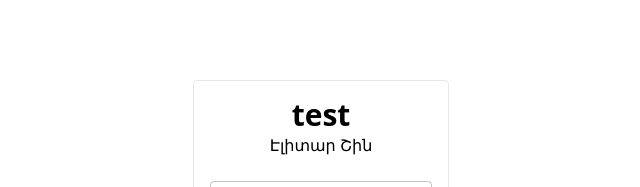
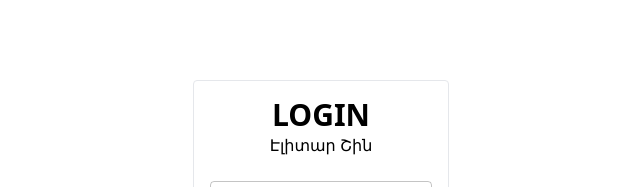
Before and after one commit to elitarshin/elitarshin, a React (Vite) app: page /Admin in a window 1280 px wide. Shown: the top 187 px of the page, without its empty margins (319-959 px from the left). Built offline with nearby package versions, Linux system fonts and the light colour scheme.

Commit message:
add new commit

```diff
--- a/src/components/login/Login.jsx
+++ b/src/components/login/Login.jsx
@@ -39,7 +39,7 @@
     <div className=' mt-20 flex justify-center'>
       <div className='w-1/5 p-20 flex flex-col items-center justify-center gap-6 border border-gray rounded max-sm:w-5/6 p-4'>
         <div className='flex flex-col items-center'>
-          <h1 className='text-center text-3xl font-bold'>test</h1>
+          <h1 className='text-center text-3xl font-bold'>LOGIN</h1>
           <p className='text-center'>{t("title")}</p>
         </div>
         <div className='w-full'>
```
